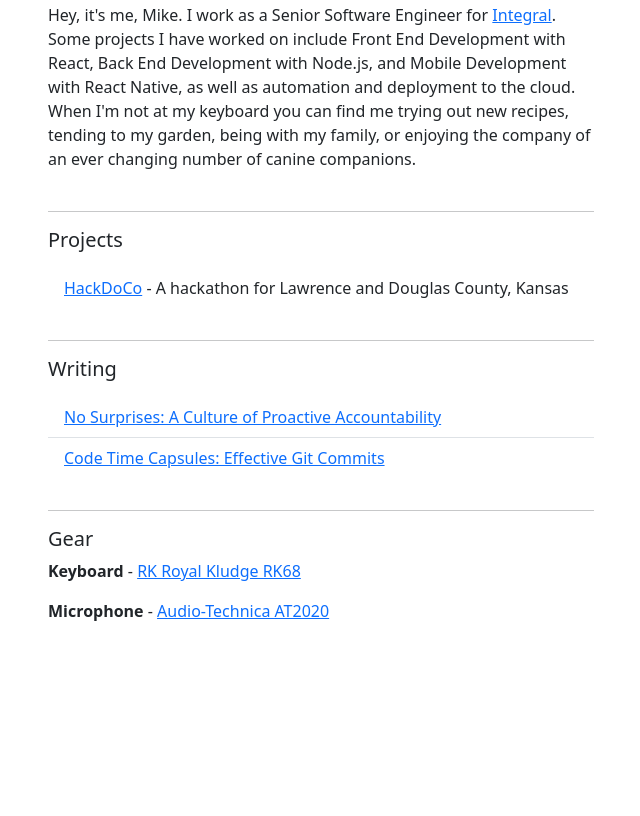
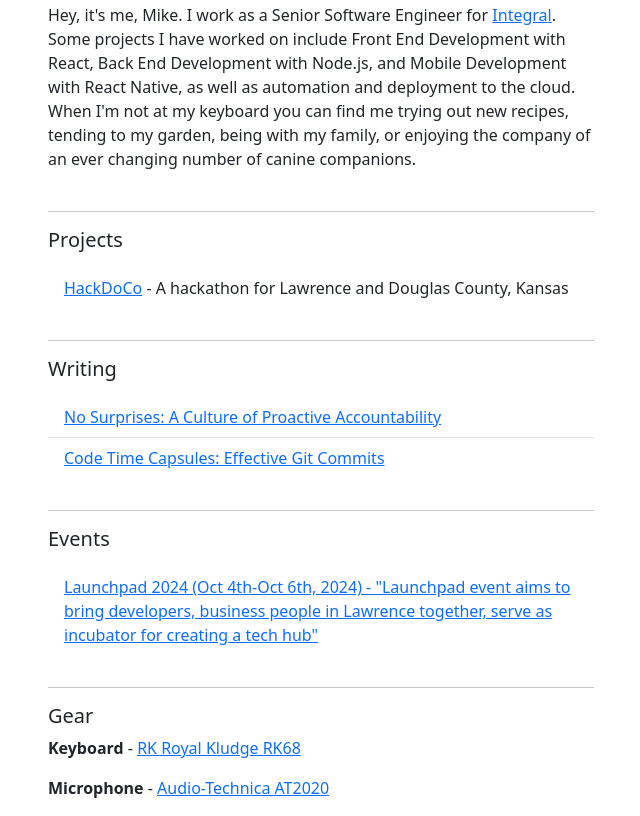
Before and after one commit to MikeBeasterfeld/mikebeasterfeld.github.io, a plain HTML site: page index.html in a window 1280 px wide. Shown: the part 362-1178 px from the top of the page, without its empty margins (319-959 px from the left). Before the commit the page ends 1001 px from the top, so only its background shows below. Drawn offline with nearby package versions, Linux system fonts and the light colour scheme.

Commit message:
Add Launchpad 2024 link

```diff
--- a/index.html
+++ b/index.html
@@ -92,6 +92,19 @@
                     <hr>
                     <div class="row">
                         <div class="col-12">
+                            <h5 class="text-start">Events</h5>
+                            <p class="text-start">
+                                <ul class="list-group list-group-flush">
+                                    <li class="list-group-item text-start">
+                                        <a href="https://web.archive.org/web/20241006050717/https://www2.ljworld.com/news/general-news/2024/oct/05/launchpad-event-aims-to-bring-developers-business-people-in-lawrence-together-serve-as-incubator-for-creating-a-tech-hub/">Launchpad 2024 (Oct 4th-Oct 6th, 2024) - "Launchpad event aims to bring developers, business people in Lawrence together, serve as incubator for creating a tech hub"</a>
+                                    </li>
+                                </ul>
+                            </p>
+                        </div>
+                    </div>
+                    <hr>
+                    <div class="row">
+                        <div class="col-12">
                             <h5 class="text-start">Gear</h5>
                             <p class="text-start">
                                 <strong>Keyboard</strong>
```
